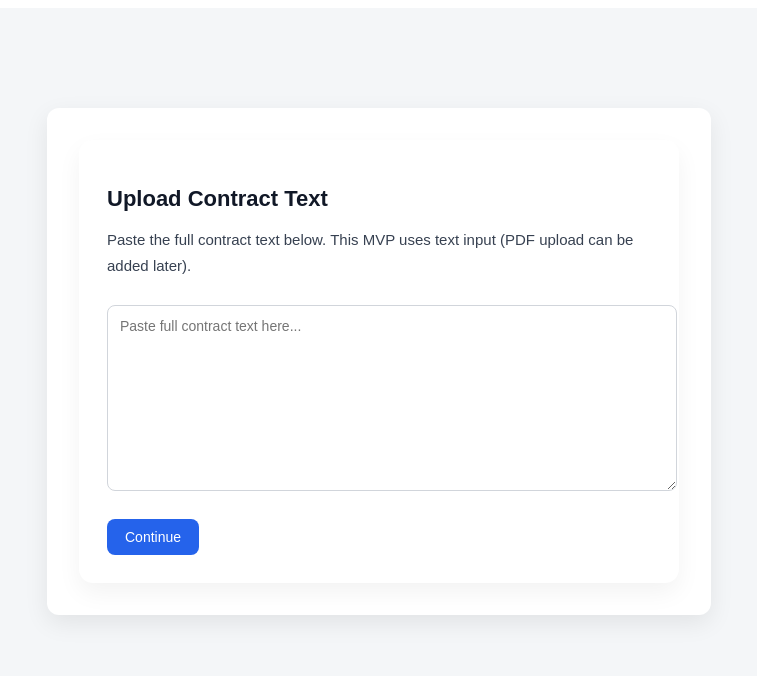
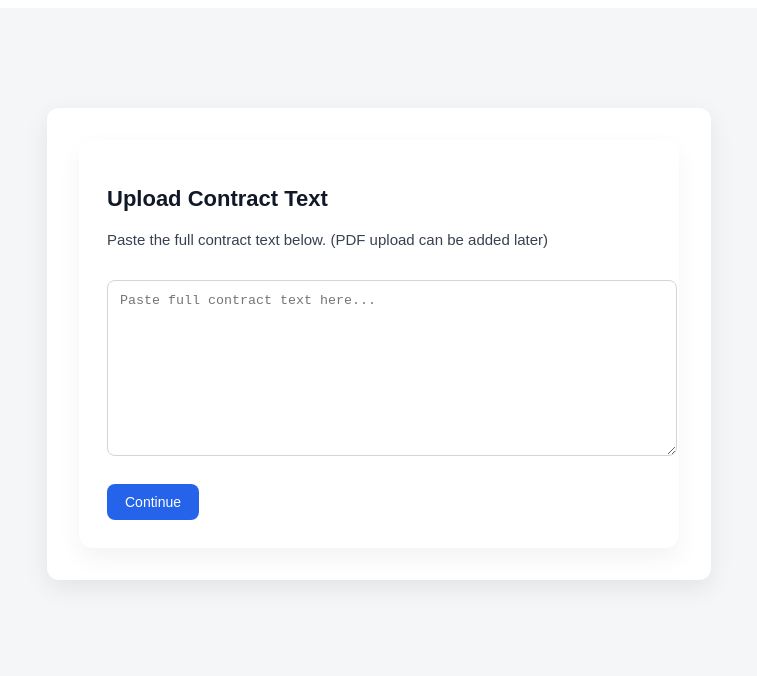
Before and after one commit to NehaGopalakrishnan/signature-gap-frontend, a React (Vite) app: page /upload in a window 1280 px wide. Shown: the top 676 px of the page, without its empty margins (261-1018 px from the left). Built offline with nearby package versions, Linux system fonts and the light colour scheme.

Commit message:
Update Upload.jsx

```diff
--- a/src/pages/Upload.jsx
+++ b/src/pages/Upload.jsx
@@ -13,11 +13,10 @@ export default function Upload() {
       return;
     }
 
-    // ✅ Store text for next steps
-    sessionStorage.setItem("extractedText", text.trim());
+    // ✅ Store text for Processing
+    sessionStorage.setItem("extractedText", text);
 
-    // ✅ Go to Mask page (NO file passing)
-    navigate("/mask");
+    navigate("/processing");
   };
 
   return (
@@ -28,11 +27,11 @@ export default function Upload() {
 
           <p style={ui.text}>
             Paste the full contract text below.
-            This MVP uses text input (PDF upload can be added later).
+            (PDF upload can be added later)
           </p>
 
           <textarea
-            rows={10}
+            rows="10"
             placeholder="Paste full contract text here..."
             value={text}
             onChange={(e) => setText(e.target.value)}
@@ -41,9 +40,7 @@ export default function Upload() {
               padding: "12px",
               borderRadius: "8px",
               border: "1px solid #d1d5db",
-              marginTop: "12px",
-              fontFamily: "inherit",
-              fontSize: "14px"
+              marginTop: "12px"
             }}
           />
 
```
